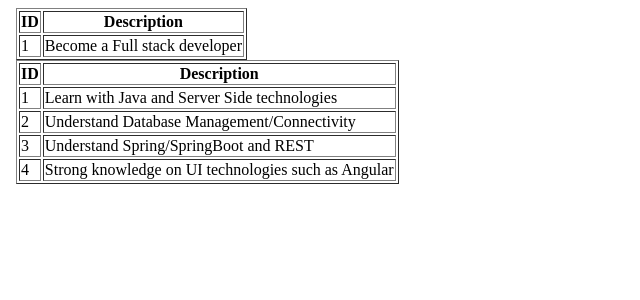
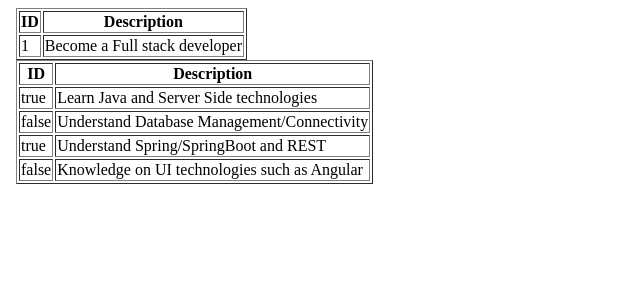
Before and after one commit to MeenaThiyagu/ToDoApp, an Angular app: page /toDo in a window 1280 px wide. Shown: the top 300 px of the page, without its empty margins (0-640 px from the left). Built offline with nearby package versions, Linux system fonts and the light colour scheme.

Commit message:
ToDoClass and instantiation

```diff
--- a/src/app/app-routing.module.ts
+++ b/src/app/app-routing.module.ts
@@ -4,6 +4,7 @@
 import { ListToDosComponent } from './list-to-dos/list-to-dos.component';
 import { LoginComponent } from './login/login.component';
 import { WelcomeComponent } from './welcome/welcome.component';
+
 
 
 const routes: Routes = [
--- a/src/app/list-to-dos/list-to-dos.component.html
+++ b/src/app/list-to-dos/list-to-dos.component.html
@@ -22,7 +22,7 @@
     <tbody>
         <!-- for (Todo list:toDos) -->
         <tr *ngFor="let list of toDos">
-            <td>{{list.id}}</td>
+            <td>{{list.isCompleted}}</td>
             <td>{{list.description}}</td>
         </tr>
     </tbody>
--- a/src/app/list-to-dos/list-to-dos.component.ts
+++ b/src/app/list-to-dos/list-to-dos.component.ts
@@ -1,20 +1,44 @@
-import { Component, OnInit } from '@angular/core';
+import { Component, Inject, OnInit } from '@angular/core';
+
+
+
+
+export class toDoClass {
+
+
+  constructor(
+                @Inject(Object) public id: number,
+                @Inject(String) public description:string,
+                @Inject(Boolean) public isCompleted: boolean,
+                @Inject(Date) public deadline: Date
+              )
+              {
+
+              }
+
+}
 
 @Component({
-  selector: 'app-list-to-dos',
+  selector: 'app-list-to-do',
   templateUrl: './list-to-dos.component.html',
   styleUrls: ['./list-to-dos.component.css']
 })
+
 export class ListToDosComponent implements OnInit {
-  toDo={
+   toDo={
     id:1,
     description:'Become a Full stack developer'
   }
-  toDos=[{id:1,description:'Learn with Java and Server Side technologies'},
-          {id:2,description:'Understand Database Management/Connectivity'},
-          {id:3,description:'Understand Spring/SpringBoot and REST'},
-          {id:4,description:"Strong knowledge on UI technologies such as Angular"}
-        ]
+  // toDos=[{id:1,description:'Learn with Java and Server Side technologies'},
+  //         {id:2,description:'Understand Database Management/Connectivity'},
+  //         {id:3,description:'Understand Spring/SpringBoot and REST'},
+  //         {id:4,description:"Strong knowledge on UI technologies such as Angular"}
+  //       ]
+  toDos=[new toDoClass(1,'Learn Java and Server Side technologies',true, new Date()),
+        new toDoClass(2,'Understand Database Management/Connectivity',false, new Date()),
+        new toDoClass(3,'Understand Spring/SpringBoot and REST',true, new Date()),
+        new toDoClass(4,'Knowledge on UI technologies such as Angular',false, new Date())
+      ]
   constructor() { }
 
   ngOnInit(): void {
```
Also changed, not shown: 1 other file (tests, documents, lock files or other folders).
